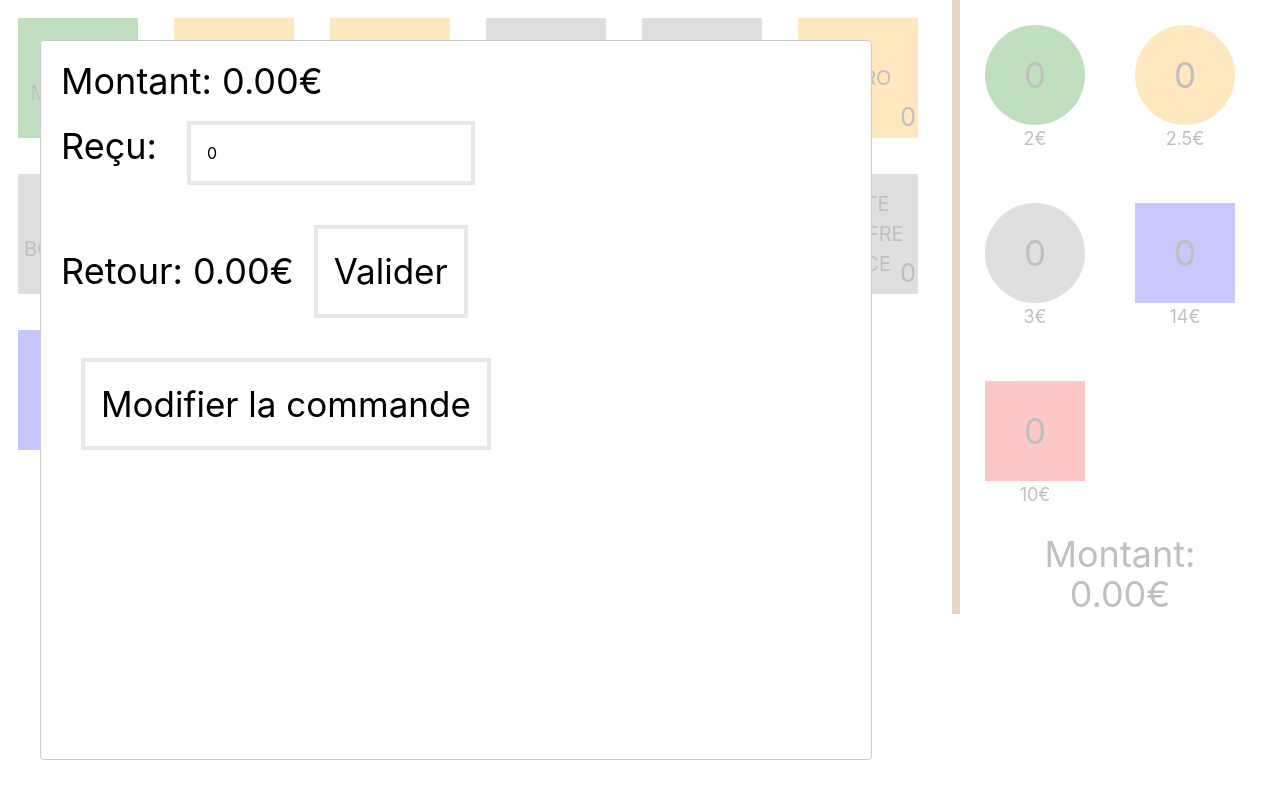
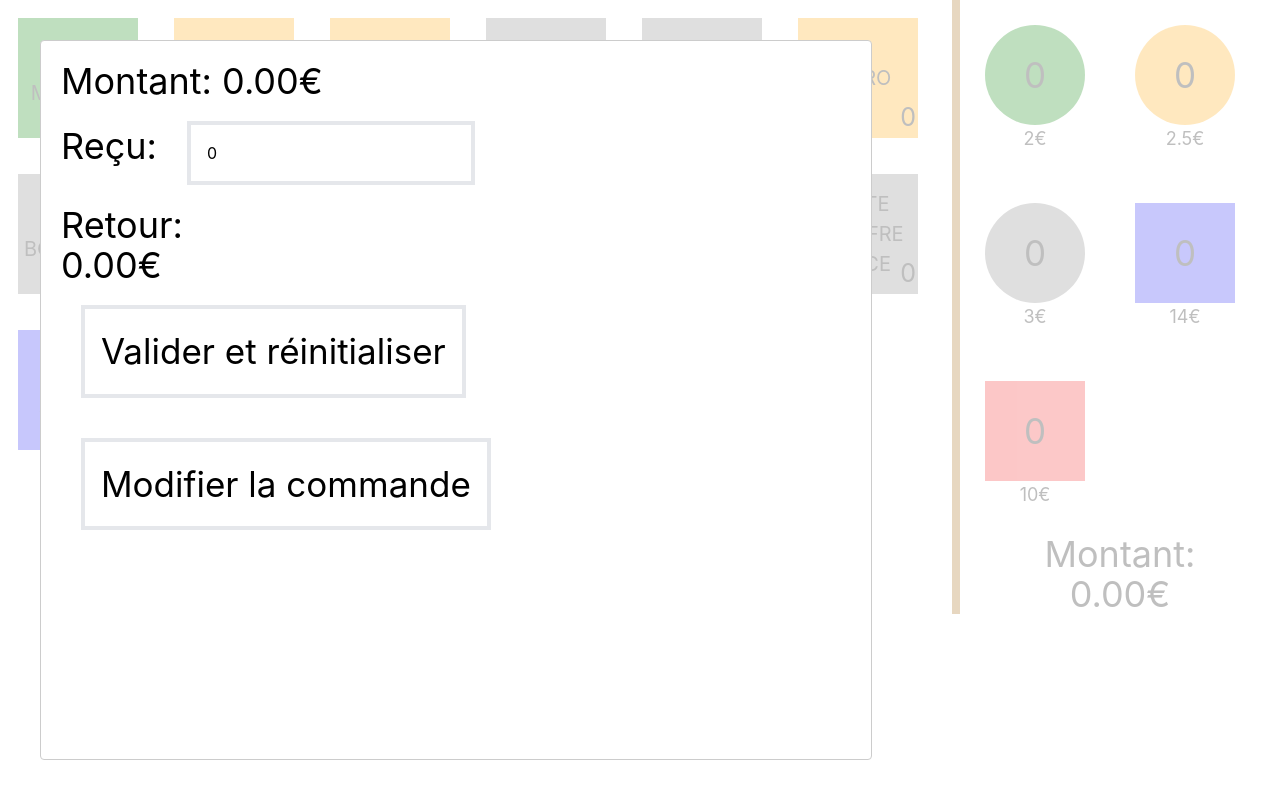
Before and after one commit to worming004/bar-accueil, a React (Create React App) app in the folder src/web/: page / in a window 1280 px wide. Both pictures are taken after a click on the button "Paiement". Built offline with nearby package versions, Linux system fonts and the light colour scheme.

Commit message:
ecran arrangement

```diff
--- a/src/web/src/features/counter/return/ReturnPage.tsx
+++ b/src/web/src/features/counter/return/ReturnPage.tsx
@@ -31,8 +31,8 @@ export function ReturnPage() {
       <input type='number' step=".01" id='recu' className={controlClasses} onChange={(evt) => { valueReceivedHandler(evt) }} defaultValue={amountReceivedValue}></input>
       <br />
       <span className='text-4xl'>Retour: </span>
-      <span className='text-4xl' style={retourColor}>{toGiveBack.toFixed(2)}€</span>
-      <button className={controlClasses} style={style} onClick={() => { resetAndToTokenMode() }}>Valider</button>
+      <div><span className='text-4xl' style={retourColor}>{toGiveBack.toFixed(2)}€</span></div>
+      <button className={controlClasses} style={style} onClick={() => { resetAndToTokenMode() }}>Valider et réinitialiser</button>
       <button className={controlClasses} style={style} onClick={() => { toTokenModeClick() }}>Modifier la commande</button>
     </>
   )
```
